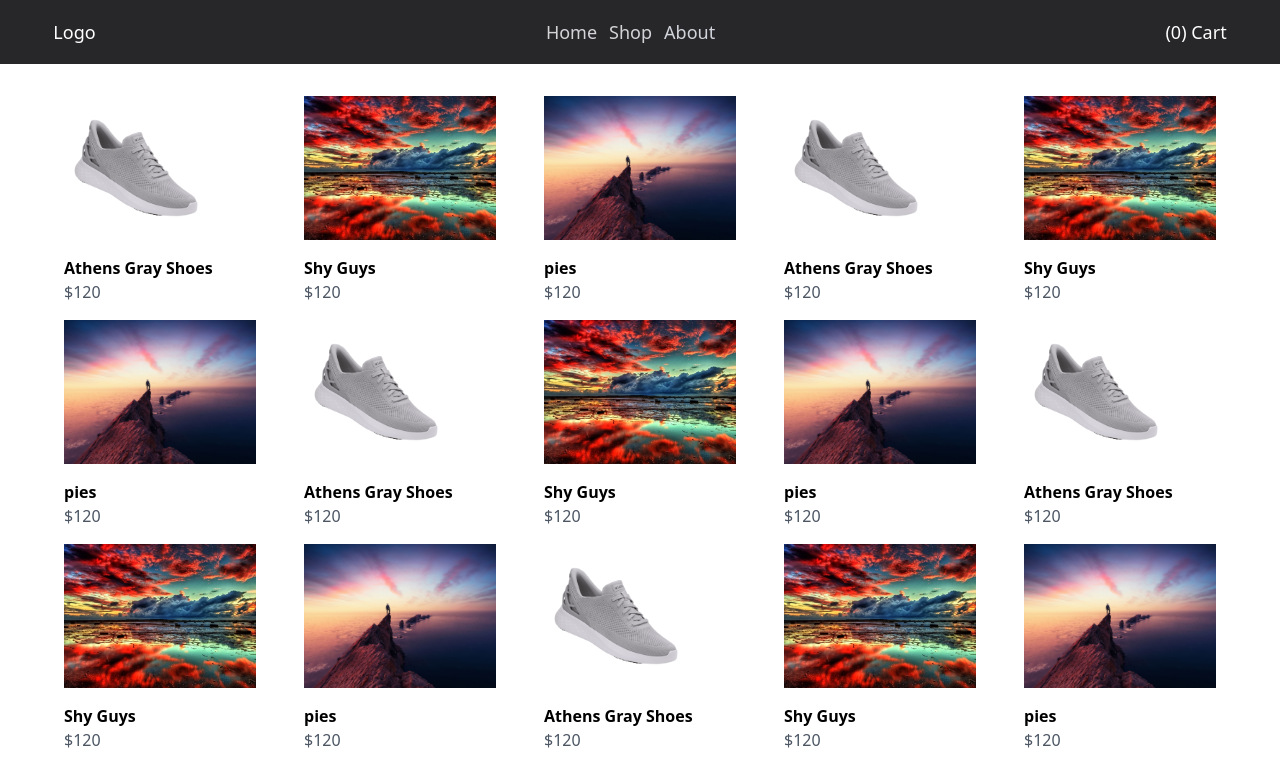
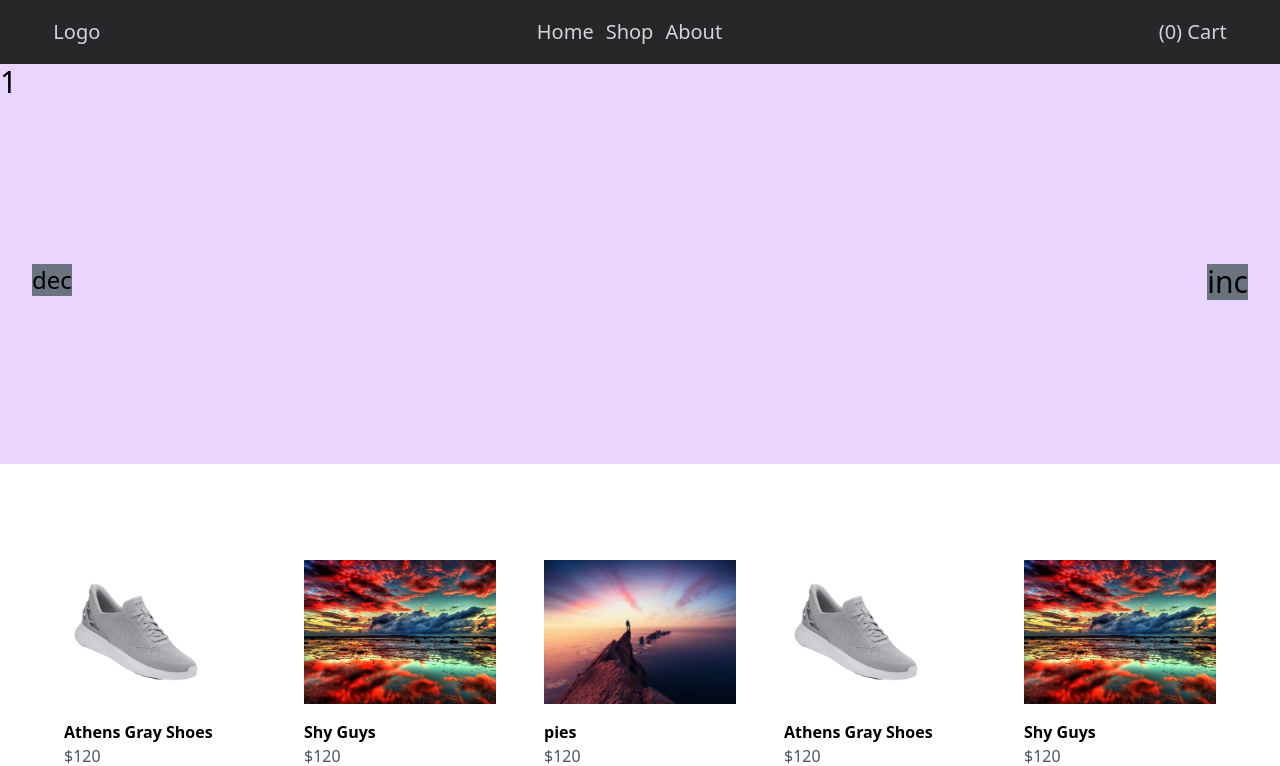
Before and after one commit to clements50/ecomerce, a React (Vite) app in the folder client/: page / in a window 1280 px wide. Shown: the top 766 px of the page. Built offline with nearby package versions, Linux system fonts and the light colour scheme.

Commit message:
create carousel functionallity

```diff
--- a/client/src/App.tsx
+++ b/client/src/App.tsx
@@ -12,12 +12,13 @@ export const loader = () => {
 function App() {
   const [navMenuActive, setNavMenuActive] = useState<boolean>(false);
 
-  const navMenuHandler = () =>
+  const navMenuToggle = () => {
     !navMenuActive ? setNavMenuActive(true) : setNavMenuActive(false);
+  };
 
   return (
     <>
-      <Header navMenuHandler={navMenuHandler} navMenuActive={navMenuActive} />
+      <Header navMenuToggle={navMenuToggle} navMenuActive={navMenuActive} />
       <ShoppingCart />
       <main className="min-h-screen py-16">
         <Outlet />
--- a/client/src/components/Carousel.tsx
+++ b/client/src/components/Carousel.tsx
@@ -1,3 +1,56 @@
-const Carousel = () => {};
+import React, { useEffect, useReducer, useState } from "react";
+import { reducer } from "../reducers/CarouselReducer";
+
+type CarouselProps = {
+  children: React.ReactNode;
+};
+
+const Carousel = ({ children }: CarouselProps) => {
+  const [{ index }, dispatch] = useReducer(reducer, { index: 0 });
+  const [paused, setPaused] = useState(false);
+
+  useEffect(() => {
+    const interval = setInterval(() => {
+      if (!paused) {
+        dispatch({ type: "increment", payload: children });
+      }
+    }, 5000);
+
+    return () => {
+      if (interval) {
+        clearInterval(interval);
+      }
+    };
+  });
+
+  return (
+    <>
+      <div
+        className=" h-[50vh] overflow-hidden  mb-16 relative"
+        onMouseEnter={() => setPaused(true)}
+        onMouseLeave={() => setPaused(false)}
+      >
+        <div
+          className={`w-full h-full bg-gray-40 duration-500 ease-in
+          flex -translate-x-[${index * 100}%]`}
+        >
+          {children}
+        </div>
+        <button
+          className=" text-3xl absolute top-1/2 right-8 bg-gray-500"
+          onClick={() => dispatch({ type: "increment", payload: children })}
+        >
+          inc
+        </button>
+        <button
+          className="absolute text-2xl left-8 top-1/2 bg-gray-500 "
+          onClick={() => dispatch({ type: "decrement", payload: children })}
+        >
+          dec
+        </button>
+      </div>
+    </>
+  );
+};
 
 export default Carousel;
--- /dev/null
+++ b/client/src/components/CarouselItem.tsx
@@ -0,0 +1,11 @@
+type CarouselItemProps = {
+  children: JSX.Element;
+};
+
+const CarouselItem = ({ children }: CarouselItemProps) => {
+  return (
+    <div className="h-full w-full bg-purple-200 flex-shrink-0">{children}</div>
+  );
+};
+
+export default CarouselItem;
--- a/client/src/components/Hamburger.tsx
+++ b/client/src/components/Hamburger.tsx
@@ -1,28 +1,28 @@
 type Props = {
   navMenuActive: boolean;
-  navMenuHandler: () => void;
+  navMenuToggle: () => void;
 };
 
-const Hamburger = ({ navMenuActive, navMenuHandler }: Props) => {
+const Hamburger = ({ navMenuActive, navMenuToggle }: Props) => {
   return (
     <div
       className={`relative h-7 w-8 cursor-pointer ease-in-out duration-500 delay-100 lg:hidden ${
         navMenuActive && "rotate-180"
       }`}
-      onClick={navMenuHandler}
+      onClick={navMenuToggle}
     >
       <div
-        className={`absolute w-full h-1 bg-white top-0.5 ease-out duration-500 ${
+        className={`absolute w-full h-1 bg-gray-300 top-0.5 ease-out duration-500 ${
           navMenuActive && "top-3 rotate-45"
         }`}
       ></div>
       <div
-        className={`absolute w-full h-1 bg-white top-3 ease-out duration-500 ${
+        className={`absolute w-full h-1 bg-gray-300 top-3 ease-out duration-500 ${
           navMenuActive && "opacity-0"
         }`}
       ></div>
       <div
-        className={`absolute w-full h-1 bg-white bottom-0.5 ease-in duration-500 ${
+        className={`absolute w-full h-1 bg-gray-300 bottom-0.5 ease-in duration-500 ${
           navMenuActive && "top-3 -rotate-45"
         }`}
       ></div>
--- a/client/src/components/Header.tsx
+++ b/client/src/components/Header.tsx
@@ -2,33 +2,33 @@ import { useContext } from "react";
 import Hamburger from "./Hamburger";
 import Nav from "./Nav";
 import { CartContext } from "../context/cartContext";
-import scrollHook from "../hooks/Scroll";
+import useScroll from "../hooks/Scroll";
 
 type Props = {
-  navMenuHandler: () => void;
+  navMenuToggle: () => void;
   navMenuActive: boolean;
 };
 
-const Header = ({ navMenuHandler, navMenuActive }: Props) => {
-  const [visible] = scrollHook();
-  const { toggleCartHandler } = useContext(CartContext);
+const Header = ({ navMenuToggle, navMenuActive }: Props) => {
+  const [visible] = useScroll();
+  const { toggleCart } = useContext(CartContext);
 
   return (
     <header
-      className={`bg-zinc-800 h-16 fixed ${
+      className={`bg-zinc-800 h-16 fixed z-10 ${
         visible ? "top-0" : "-top-16"
       } w-screen duration-500 ease-in-out`}
     >
       <div className="w-11/12 mx-auto flex items-center justify-between h-full">
         <Hamburger
           navMenuActive={navMenuActive}
-          navMenuHandler={navMenuHandler}
+          navMenuToggle={navMenuToggle}
         />
-        <p className="text-white text-lg">Logo</p>
-        <Nav navMenuActive={navMenuActive} navMenuHandler={navMenuHandler} />
+        <p className="text-gray-300 text-xl">Logo</p>
+        <Nav navMenuActive={navMenuActive} navMenuToggle={navMenuToggle} />
         <div
-          className="text-white text-lg cursor-pointer"
-          onClick={() => toggleCartHandler()}
+          className="text-gray-300 text-xl cursor-pointer"
+          onClick={() => toggleCart()}
         >
           ({0}) Cart
         </div>
--- a/client/src/components/Nav.tsx
+++ b/client/src/components/Nav.tsx
@@ -2,10 +2,10 @@ import { Link } from "react-router-dom";
 
 type Props = {
   navMenuActive: boolean;
-  navMenuHandler: () => void;
+  navMenuToggle: () => void;
 };
 
-const Nav = ({ navMenuActive, navMenuHandler }: Props) => {
+const Nav = ({ navMenuActive, navMenuToggle }: Props) => {
   return (
     <nav
       className={` absolute bg-zinc-800 top-16 w-screen h-screen -left-full lg:bg-zinc-800 lg:static
@@ -14,22 +14,22 @@ const Nav = ({ navMenuActive, navMenuHandler }: Props) => {
       <ul className="flex flex-col items-center gap-3 py-8 lg:flex-row lg:py-0">
         <Link
           to="/"
-          className="text-zinc-300 text-3xl left-10 lg:text-lg"
-          onClick={() => navMenuHandler()}
+          className="text-zinc-300 text-3xl left-10 lg:text-xl"
+          onClick={() => navMenuToggle()}
         >
           Home
         </Link>
         <Link
           to="/"
-          className="text-zinc-300 text-3xl lg:text-lg"
-          onClick={() => navMenuHandler()}
+          className="text-zinc-300 text-3xl lg:text-xl"
+          onClick={() => navMenuToggle()}
         >
           Shop
         </Link>
         <Link
           to="/"
-          onClick={() => navMenuHandler()}
-          className="text-gray-300 text-3xl lg:text-lg"
+          onClick={() => navMenuToggle()}
+          className="text-gray-300 text-3xl lg:text-xl"
         >
           About
         </Link>
--- a/client/src/components/OrderSummary.tsx
+++ /dev/null
@@ -1,5 +0,0 @@
-const OrderSummary = () => {
-  return null;
-};
-
-export default OrderSummary;
--- a/client/src/context/cartContext.tsx
+++ b/client/src/context/cartContext.tsx
@@ -6,7 +6,7 @@ type Props = {
 
 type CartToggleContext = {
   cartOpen: boolean;
-  toggleCartHandler: () => void;
+  toggleCart: () => void;
 };
 
 export const CartContext = createContext({} as CartToggleContext);
@@ -14,13 +14,13 @@ export const CartContext = createContext({} as CartToggleContext);
 const CartContextProvider = ({ children }: Props) => {
   const [cartOpen, setCartOpen] = useState<boolean>(false);
 
-  const toggleCartHandler = (): void => {
+  const toggleCart = (): void => {
     setCartOpen((cartOpen) => !cartOpen);
   };
 
   return (
     <>
-      <CartContext.Provider value={{ cartOpen, toggleCartHandler }}>
+      <CartContext.Provider value={{ cartOpen, toggleCart }}>
         {children}
       </CartContext.Provider>
     </>
--- a/client/src/hooks/Scroll.tsx
+++ b/client/src/hooks/Scroll.tsx
@@ -1,6 +1,6 @@
 import { useState, useEffect } from "react";
 
-const scrollHook = () => {
+const useScroll = () => {
   const [prevScroll, setPrevScroll] = useState(0);
   const [visible, setVisible] = useState(true);
 
@@ -20,4 +20,4 @@ const scrollHook = () => {
   return [visible];
 };
 
-export default scrollHook;
+export default useScroll;
--- a/client/src/pages/Shop.tsx
+++ b/client/src/pages/Shop.tsx
@@ -1,10 +1,24 @@
 import Card from "../components/Card";
+import Carousel from "../components/Carousel";
+import CarouselItem from "../components/CarouselItem";
 import { useRouteLoaderData } from "react-router-dom";
 
 const Shop = () => {
   const items: ShopItem[] = useRouteLoaderData("root") as ShopItem[];
 
   return (
+    <>
+      <Carousel>
+        <CarouselItem>
+          <p className="text-3xl">1</p>
+        </CarouselItem>
+        <CarouselItem>
+          <p className="text-3xl">2</p>
+        </CarouselItem>
+        <CarouselItem>
+          <p className="text-3xl">3</p>
+        </CarouselItem>
+      </Carousel>
       <div className="grid w-fit grid-cols-2 max-w-7xl gap-4 p-8 m-auto md:grid-cols-4 lg:grid-cols-4 xl:grid-cols-5">
         {items.map((item) => {
           return (
@@ -18,6 +32,7 @@ const Shop = () => {
           );
         })}
       </div>
+    </>
   );
 };
 
--- /dev/null
+++ b/client/src/reducers/CarouselReducer.tsx
@@ -0,0 +1,26 @@
+import React from "react";
+
+type Children = React.ReactNode;
+
+type Action =
+  | { type: "increment"; payload: Children }
+  | { type: "decrement"; payload: Children };
+
+type State = {
+  index: number;
+};
+
+export const reducer = (state: State, action: Action) => {
+  switch (action.type) {
+    case "increment":
+      if (state.index >= React.Children.count(action.payload) - 1) {
+        return { index: 0 };
+      }
+      return { index: state.index + 1 };
+    case "decrement":
+      if (state.index <= 0) {
+        return { index: React.Children.count(action.payload) - 1 };
+      }
+      return { index: state.index - 1 };
+  }
+};
```
Also changed, not shown: client/src/components/ShopingCart.tsx (+8 -8 lines). Lines whose indentation alone changed are shown as unchanged.
